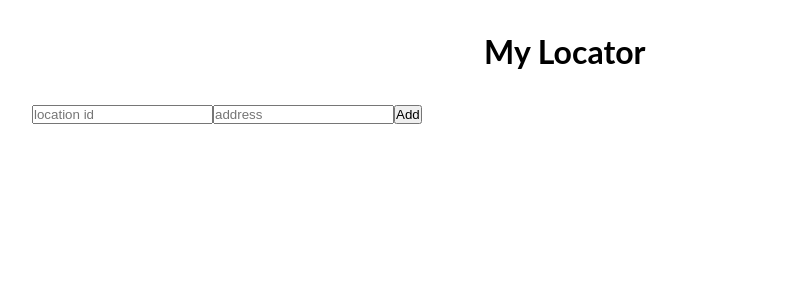
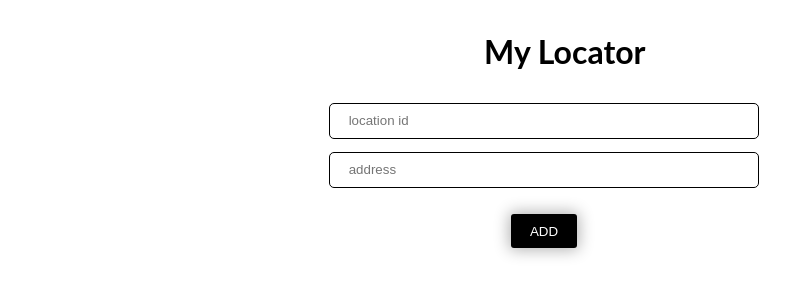
Before and after one commit to elishaking/my-locator, a React (Create React App) app in the folder client/: page /add in a window 1280 px wide. Shown: the top 300 px of the page, without its empty margins (96-886 px from the left). Built offline with nearby package versions, Linux system fonts and the light colour scheme; some icons are missing.

Commit message:
form styling

```diff
--- a/client/src/App.scss
+++ b/client/src/App.scss
@@ -17,19 +17,45 @@
   }
 }
 
-a.btn {
+.btn {
   text-decoration: none;
   display: inline-block;
-  padding: 0.5em 1em;
+  padding: 0.7em 1.4em;
   border-radius: 3px;
   color: white;
   background-color: #000;
   margin-bottom: 1em;
+  text-transform: uppercase;
   transition: 0.3s ease-in-out;
   box-shadow: 0 0 15px 2px rgba($color: #000000, $alpha: 0.3);
 }
 
-a.btn:hover {
+.btn:hover {
   opacity: 0.9;
   box-shadow: 0 0 15px 7px rgba($color: #000000, $alpha: 0.3);
 }
+
+.add {
+  text-align: center;
+
+  .form {
+    input {
+      display: block;
+      margin: auto;
+      padding: 0.7em 1.4em;
+      outline: none;
+      border: 1px solid;
+      border-radius: 5px;
+      margin-bottom: 1em;
+      width: 80vw;
+      max-width: 430px;
+    }
+
+    button {
+      border: none;
+      outline: none;
+      cursor: pointer;
+      margin-top: 1em;
+    }
+  }
+}
--- a/client/src/routes/Add.js
+++ b/client/src/routes/Add.js
@@ -42,8 +42,8 @@ export default class Add extends Component {
 
   render() {
     return (
-      <div>
-        <form onSubmit={this.addStore}>
+      <div className="add">
+        <form className="form" onSubmit={this.addStore}>
           <input
             type="text"
             name="id"
@@ -56,7 +56,7 @@ export default class Add extends Component {
             placeholder="address"
             onChange={this.onChange} />
 
-          <button type="submit">Add</button>
+          <button className="btn" type="submit">Add</button>
         </form>
       </div>
     );
--- a/client/src/routes/Home.js
+++ b/client/src/routes/Home.js
@@ -53,7 +53,7 @@ export default class Home extends Component {
     const map = new mapboxgl.Map({
       container: 'map',
       style: 'mapbox://styles/mapbox/streets-v11',
-      zoom: 9,
+      zoom: 3,
       center: mapCenter
     });
 
```
